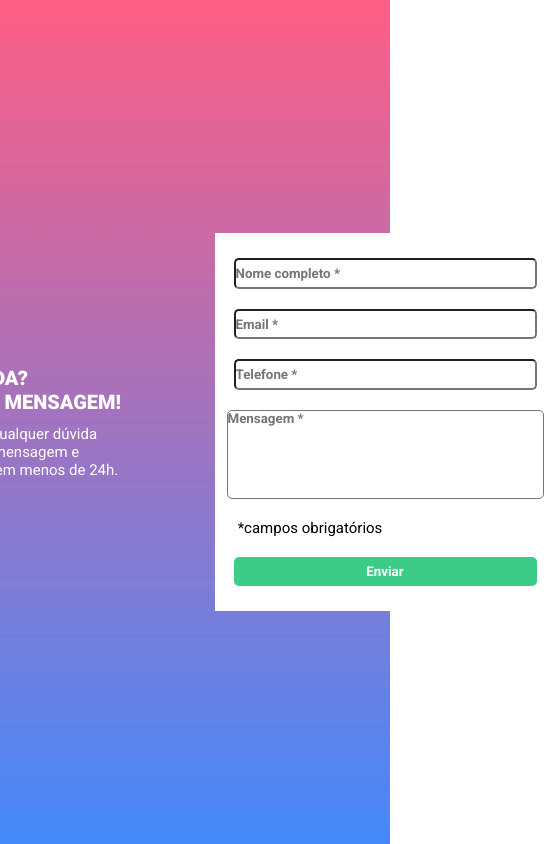
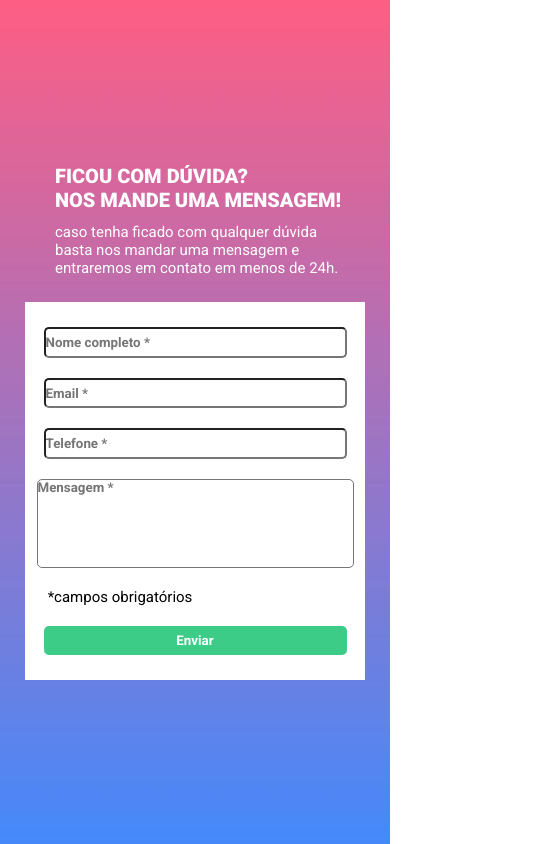
Before and after one commit to pedrofurugem/validando_formulario, a plain HTML site: page index.html in a window 390 px wide. Shown: the whole page, 555 px wide, since content can reach past the window. Drawn offline with Linux system fonts and the light colour scheme; a web font is replaced by a local one.

Commit message:
responsividade

```diff
--- a/index.html
+++ b/index.html
@@ -7,6 +7,7 @@
     <title>Desafio javascript</title>
     <link rel="stylesheet" href="./src/css/style.css">
     <link rel="stylesheet" href="./src/css/reset.css">
+    <link rel="stylesheet" href="./src/css/responsive.css">
     <link rel="preconnect" href="https://fonts.googleapis.com">
     <link rel="preconnect" href="https://fonts.gstatic.com" crossorigin>
     <link href="https://fonts.googleapis.com/css2?family=Fira+Code:wght@300;400;500;600;700&family=Fredericka+the+Great&family=Heebo:wght@300;400;700&family=Kaushan+Script&family=Kumbh+Sans&family=Manrope:wght@800&family=Montserrat:ital,wght@0,100;0,300;1,200&family=Passion+One:wght@700&family=Public+Sans:wght@300;400;700;800&family=Roboto:wght@300;400;500;700;900&family=Sriracha&display=swap" rel="stylesheet">
--- /dev/null
+++ b/src/css/responsive.css
@@ -0,0 +1,17 @@
+@media(max-width: 724px){
+    .container {
+        display: flex;
+        align-items: center;
+        justify-content: center;
+        flex-direction: column;
+    }
+
+    .container .duvida{
+        width: 280px;
+        margin-bottom: 25px;
+    }
+
+    .duvida .titulo {
+        width: 300px
+    }
+}
--- a/src/css/style.css
+++ b/src/css/style.css
@@ -49,7 +49,6 @@ main {
     margin: 10px 0;
     font-weight: 700;
     border-radius: 5px;
-
 }
 
 .caixa-mensagem {
```
